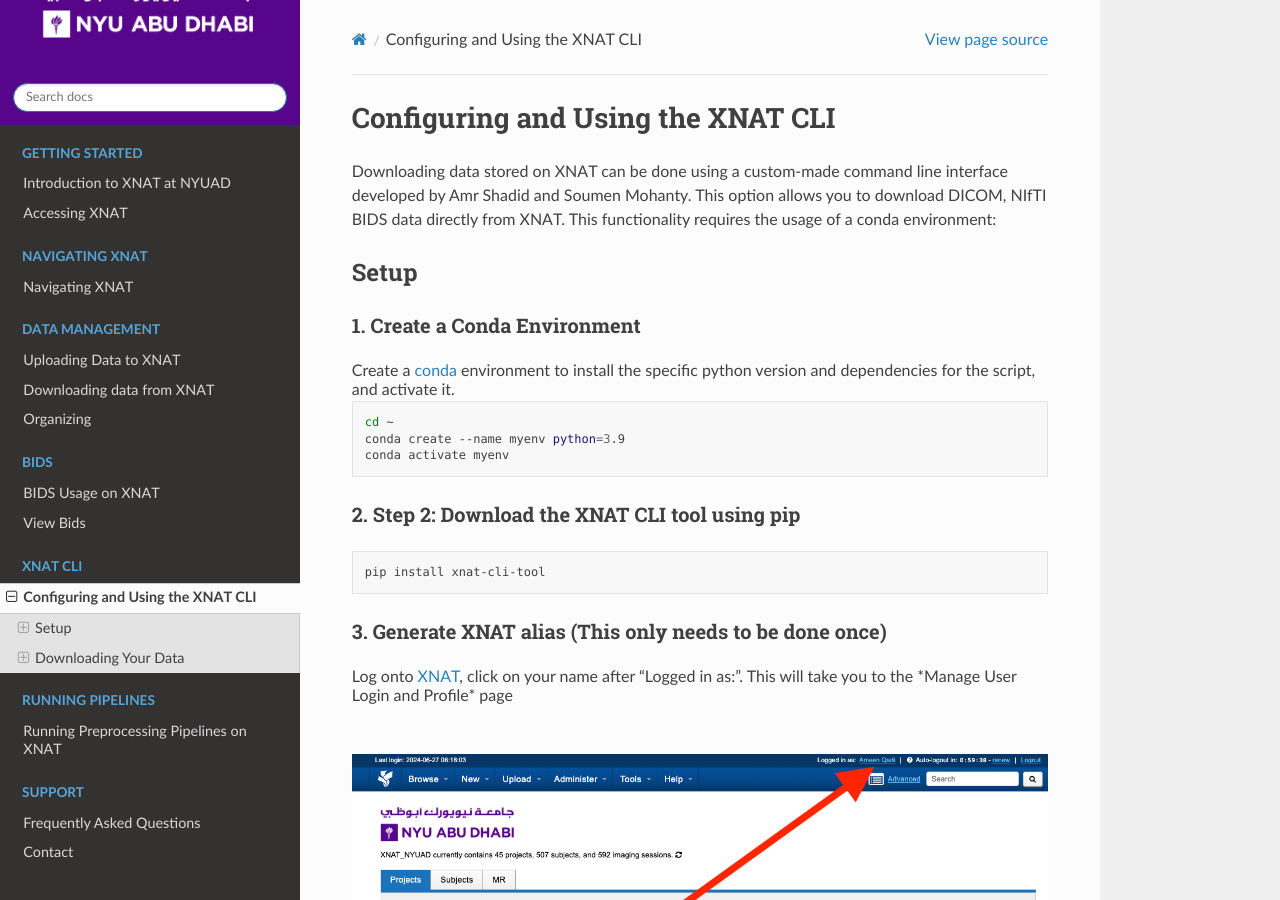
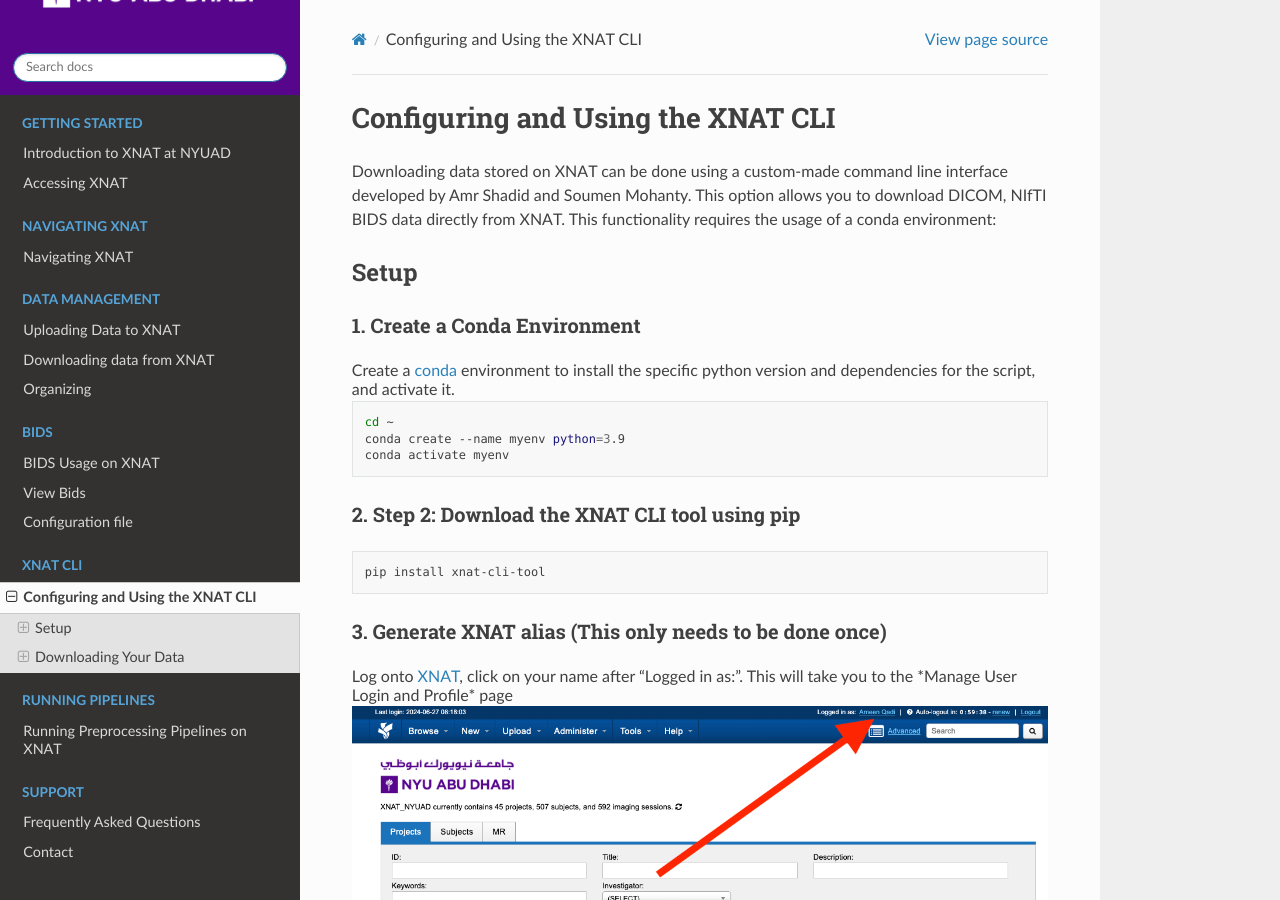
Before and after one commit to BioMedicalImaging-Core-NYUAD/xnat-docs, a Sphinx documentation site: the page built from source/xnat_cli/cli.rst, in a window 1280 px wide and 900 px high. Built offline with Sphinx 7.4.7 and the Read the Docs theme 3.1.0, drawn with Linux system fonts in a browser that asks for light colours.

Commit message:
Fix issues

```diff
--- a/source/bids/config_file.rst
+++ b/source/bids/config_file.rst
@@ -0,0 +1,4 @@
+Configuration file
+==================
+
+TBF
--- a/source/xnat_cli/cli.rst
+++ b/source/xnat_cli/cli.rst
@@ -35,21 +35,21 @@
 
    Log onto <a href="https://xnat.abudhabi.nyu.edu/" target="_blank">XNAT</a>, click on your name after “Logged in as:”. This will take you to the *Manage User Login and Profile* page
 
-|
+
 .. image:: ../_static/alias_1.png
 
-|
+
 Click on the “Manage Alias Tokens” tab in the left side of the page
 
-      .. image:: ../_static/alias_2.png
+.. image:: ../_static/alias_2.png
 |
 Click on “View” on any unexpired token. A new window will pop up.
 
-     .. image:: ../_static/alias_3.png
-|
-Copy and paste the “Alias” and the “Secret” fields into the command in the next step. They serve as a username and password for the script to access XNAT using your account
+.. image:: ../_static/alias_3.png
 
-    .. image:: ../_static/alias_4.png
+Copy and paste the "Alias" and the "Secret" fields into the command in the next step. They serve as a username and password for the script to access XNAT using your account
+
+.. image:: ../_static/alias_4.png
 
 
 Run the following command in the terminal:
@@ -93,7 +93,7 @@
 
      .. image:: ../_static/proj_id.png
 
-|
+
 Downloading DICOM data for one subject
 ^^^^^^^^^^^^^^^^^^^^^^^^^^^^^^^^^^^^^^
 To download a subject's DICOM data, include the download_dicom option, subject ID, and project ID, i.e.:
```
Also changed, not shown: source/support/faq.rst (+9 -6 lines).
